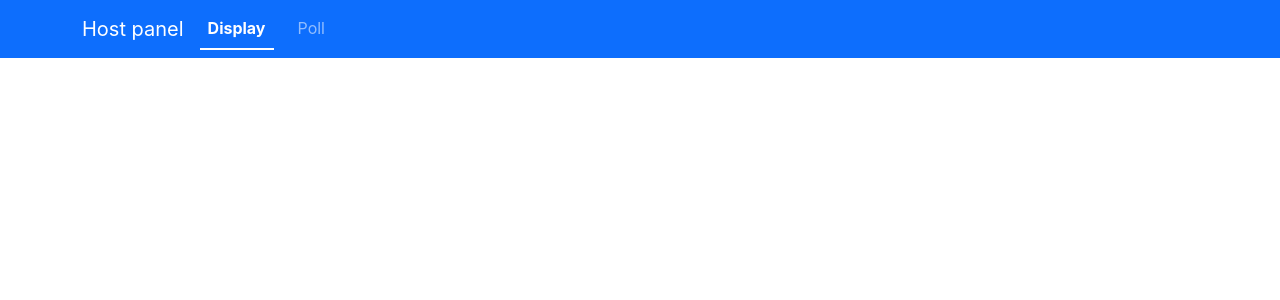
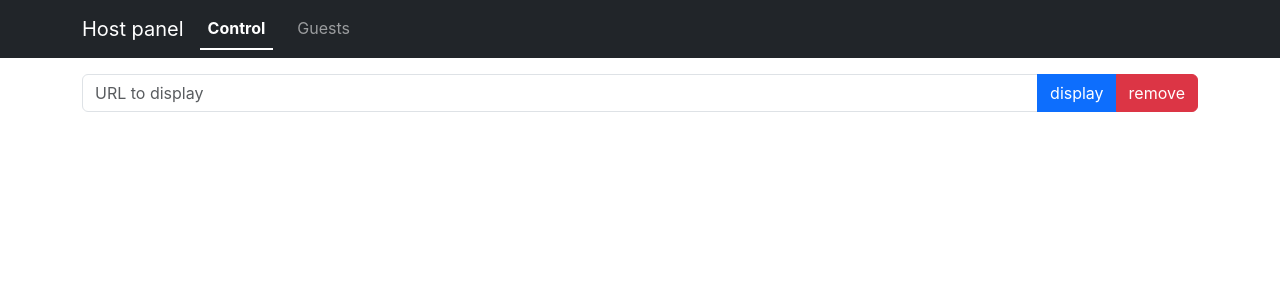
Before and after one commit to LuisHsu/event, a React (Create React App) app in the folder host/: page / in a window 1280 px wide. Shown: the top 300 px of the page. Built offline with nearby package versions, Linux system fonts and the light colour scheme.

Commit message:
Pagination

```diff
--- a/host/src/App.css
+++ b/host/src/App.css
@@ -5,5 +5,6 @@
 }
 
 .content{
+    padding-top: 1em;
     flex-grow: 1;
 }
--- a/host/src/App.jsx
+++ b/host/src/App.jsx
@@ -1,29 +1,70 @@
+import {useState} from "react"
 import Navbar from "react-bootstrap/Navbar"
 import Container from "react-bootstrap/Container"
 import Nav from "react-bootstrap/Nav"
+import Tab from 'react-bootstrap/Tab'
+import Row from 'react-bootstrap/Row'
+import Col from 'react-bootstrap/Col'
 
 import './App.css';
+import Control from "./Control";
 
 function App() {
+
+  const [page, setPage] = useState("control");
+
+  const navigatePage = (key) => {
+    setPage(key);
+  }
+
+  const pageMap = {
+    "control": <Control />,
+    "guest": <Container className="content">guest</Container>
+  }
+
   return (
     <div className="App">
-      <Navbar bg="primary" data-bs-theme="dark">
+      <Navbar bg="dark" data-bs-theme="dark">
         <Container>
           <Navbar.Brand>Host panel</Navbar.Brand>
           <Navbar.Toggle aria-controls="basic-navbar-nav" />
           <Navbar.Collapse id="basic-navbar-nav">
-            <Nav variant="underline" defaultActiveKey="display">
+            <Nav variant="underline" activeKey={page}>
               <Nav.Item>
-                <Nav.Link eventKey="display">Display</Nav.Link>
+                <Nav.Link eventKey="control" onClick={navigatePage.bind(this, "control")}>Control</Nav.Link>
               </Nav.Item>
               <Nav.Item>
-                <Nav.Link eventKey="poll">Poll</Nav.Link>
+                <Nav.Link eventKey="guest" onClick={navigatePage.bind(this, "guest")}>Guests</Nav.Link>
               </Nav.Item>
             </Nav>
           </Navbar.Collapse>
         </Container>
       </Navbar>
 
+      {pageMap[page]}
+
+      {/* <Tab.Container defaultActiveKey="control">
+        <Navbar bg="dark" data-bs-theme="dark">
+          <Container>
+            <Navbar.Brand>Host panel</Navbar.Brand>
+            <Navbar.Toggle aria-controls="basic-navbar-nav" />
+            <Navbar.Collapse id="basic-navbar-nav">
+              <Nav variant="underline" >
+                <Nav.Item>
+                  <Nav.Link eventKey="control">Control</Nav.Link>
+                </Nav.Item>
+                <Nav.Item>
+                  <Nav.Link eventKey="guest">Guests</Nav.Link>
+                </Nav.Item>
+              </Nav>
+            </Navbar.Collapse>
+          </Container>
+        </Navbar>
+        <Tab.Content>
+          <Control/>
+          <Tab.Pane eventKey="guest">Guest</Tab.Pane>
+        </Tab.Content>
+      </Tab.Container> */}
     </div>
   );
 }
--- /dev/null
+++ b/host/src/Control.jsx
@@ -0,0 +1,19 @@
+import InputGroup from "react-bootstrap/InputGroup"
+import Form from "react-bootstrap/Form"
+import Button from "react-bootstrap/Button"
+import Tab from 'react-bootstrap/Tab'
+import Container from "react-bootstrap/Container"
+
+function Control(){
+    return (
+        <Container className="content">
+            <InputGroup className="mb-3">
+            <Form.Control type="text" placeholder="URL to display" />
+            <Button variant="primary">display</Button>
+            <Button variant="danger">remove</Button>
+            </InputGroup>
+        </Container>
+    )
+}
+
+export default Control;
```
Also changed, not shown: host/src/Display.jsx (deleted, +0 -7 lines), host/src/Display.css (deleted), 1 other file (tests, documents, lock files or other folders).
